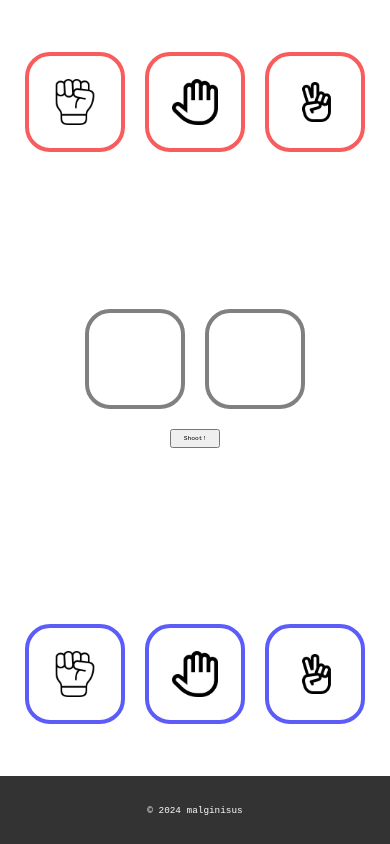
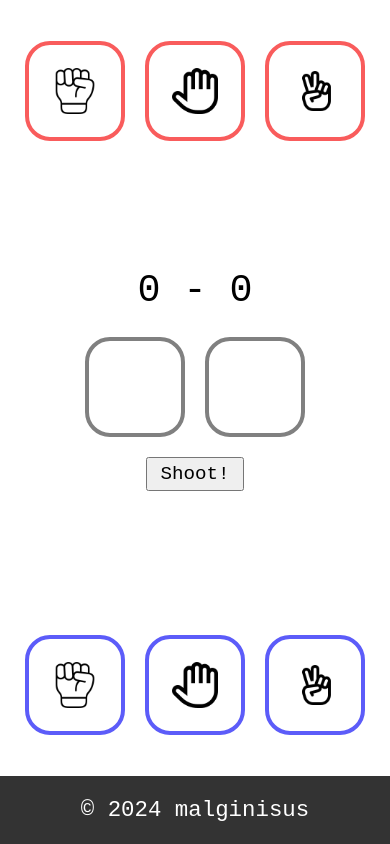
Before and after one commit to abhishekppattanayak/rock-paper-scissors, a plain HTML site: page index.html in a window 390 px wide. Drawn offline with Linux system fonts and the light colour scheme; a web font is replaced by a local one.

Commit message:
Add scoreboard

```diff
--- a/index.html
+++ b/index.html
@@ -18,6 +18,7 @@
             <input type="radio" name="choice" id="scissors" value="scissors"><label class="card player flex content-center items-center" for="scissors"><img src="./images/scissors.png" alt=""></label>
         </div>
         <div class="flex flex-col content-center items-center flex-2 gap-20">
+            <span class="px-12 py-4 font-20"></span>
             <div class="flex gap-20">
                 <div id="one" class="flex content-center items-center card neutral"></div>
                 <div id="two" class="flex content-center items-center card neutral"></div>
--- a/index.js
+++ b/index.js
@@ -1,5 +1,6 @@
 document.querySelector('footer').textContent = `© ${new Date().getFullYear()} malginisus`;
 const p = document.getElementById('result');
+let player=0, computer=0;
 function replaceClass() {
     let main = document.getElementById('main');
     let left = document.getElementById('left');
@@ -17,6 +18,11 @@ function replaceClass() {
 }
 window.addEventListener('resize', replaceClass);
 replaceClass();
+
+let updateScore = () => {
+    document.querySelector('span').textContent = `${player} - ${computer}`;
+}
+updateScore();
 
 let findWinner = () => {
     let val = document.querySelector('input[name="choice"]:checked');
@@ -50,6 +56,8 @@ let findWinner = () => {
         }
         else if((val==='rock' && comp==='scissors') || (val==='paper' && comp==='rock') || (val==='scissors' && comp==='paper')){
             p.textContent = "You win!";
+            ++player;
+            updateScore();
             one.classList.add('winner');
             one.classList.remove('neutral');
             two.classList.remove('winner');
@@ -57,6 +65,8 @@ let findWinner = () => {
         }
         else {
             p.textContent = "You lose!";
+            ++computer;
+            updateScore();
             two.classList.add('winner');
             two.classList.remove('neutral');
             one.classList.add('neutral');
--- a/styles.css
+++ b/styles.css
@@ -42,13 +42,13 @@
     align-items: stretch;
 }
 .font-20 {
-    font-size: 3.2vw;
+    font-size: clamp(2.4rem, 3.2vw, 3rem);
 }
 .font-15 {
-    font-size: 2.4vw;
+    font-size: clamp(1.4rem, 2.4vw, 2.4rem);
 }
 .font-10 {
-    font-size: 1.6vw;
+    font-size: clamp(1.2rem, 1.6vw, 2rem);
 }
 .bg-gray {
     background-color: #333;
@@ -101,9 +101,9 @@
     }
     to {
         color: transparent;
+        font-size: 0;
         width: 100svw;
         height: 0;
-        z-index: -2;
     }
 }
 
```
